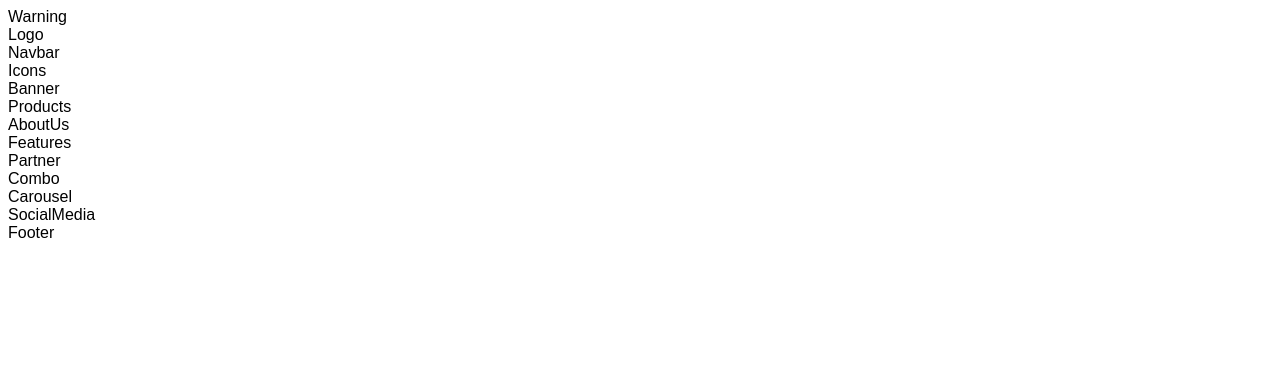
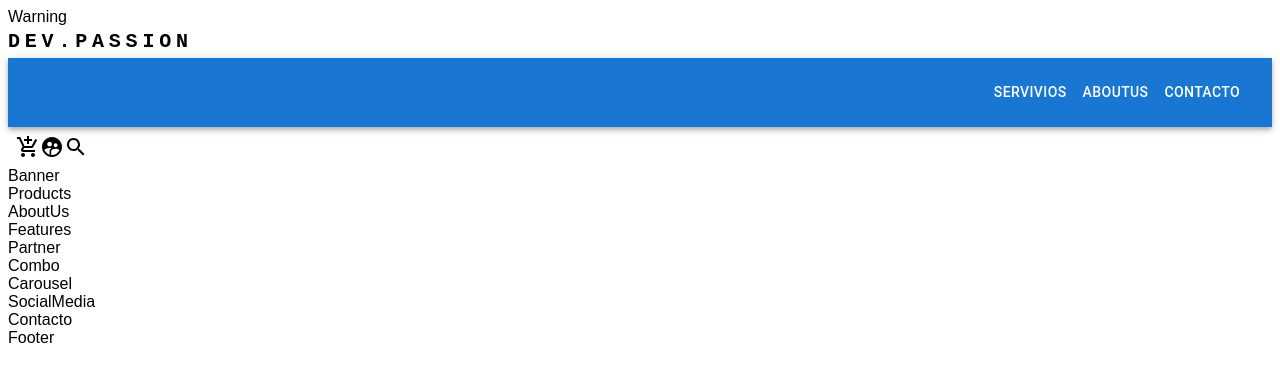
Before and after one commit to eugenia1984/numen-react, a React (Create React App) app in the folder react-numen/: page / in a window 1280 px wide. Shown: the top 382 px of the page. Built offline with nearby package versions, Linux system fonts and the light colour scheme.

Commit message:
se crea Navbar, Logo y Icons; en pages se incluye Contacto y ruteo en App

```diff
--- a/react-numen/package.json
+++ b/react-numen/package.json
@@ -3,6 +3,10 @@
   "version": "0.1.0",
   "private": true,
   "dependencies": {
+    "@emotion/react": "^11.10.0",
+    "@emotion/styled": "^11.10.0",
+    "@mui/icons-material": "^5.10.2",
+    "@mui/material": "^5.10.2",
     "@testing-library/jest-dom": "^5.16.5",
     "@testing-library/react": "^13.3.0",
     "@testing-library/user-event": "^13.5.0",
--- a/react-numen/src/App.js
+++ b/react-numen/src/App.js
@@ -4,6 +4,8 @@
 import { Footer } from "./components/footer/Footer";
 import { Products } from "./pages/Products";
 import { Warning } from "./components/warning/Warning";
+import { Contacto } from "./pages/Contacto";
+
 
 function App() {
   return (
@@ -11,8 +13,10 @@
     <Warning/>
       <Header />
       <Routes>
-        <Route path="/" element={<Home />} />
-        <Route path="/products" element={<Products />} />
+        <Route exact path="/" element={<Home />} />
+        <Route exact path="/products" element={<Products />} />
+        <Route exact path="/contacto" element={<Contacto />} />
+
       </Routes>
       <Footer />
     </>
--- a/react-numen/src/components/header/Header.jsx
+++ b/react-numen/src/components/header/Header.jsx
@@ -1,14 +1,14 @@
 import React from 'react';
-import { Logo } from "./Logo";
-import { Navbar } from "./Navbar";
-import { Icons } from "./Icons";
+import Logo  from "./Logo";
+import Icons from "./Icons";
+import ResponsiveAppBar from './ResponsiveAppBar';
 
 const Header = () => {
   return (
     <>
-      <Logo />
-      <Navbar />
-      <Icons />
+      <Logo/>
+      <ResponsiveAppBar/>
+      <Icons/>
     </>
   )
 }
--- a/react-numen/src/components/header/Icons.jsx
+++ b/react-numen/src/components/header/Icons.jsx
@@ -1,9 +1,17 @@
-import React from 'react'
+import React from "react";
+import AddShoppingCartIcon from "@mui/icons-material/AddShoppingCart";
+import SupervisedUserCircleIcon from "@mui/icons-material/SupervisedUserCircle";
+import SearchIcon from '@mui/icons-material/Search';
+import Box from "@mui/material/Box";
 
 const Icons = () => {
   return (
-    <div>Icons</div>
-  )
-}
+   <Box sx={{ flexGrow: 1, display: { xs: "none", md: "flex" }, m: 1 }}>
+      <AddShoppingCartIcon/>
+      <SupervisedUserCircleIcon />
+      <SearchIcon/>
+    </Box>
+  );
+};
 
-export {Icons};
+export default Icons;
--- a/react-numen/src/components/header/Logo.jsx
+++ b/react-numen/src/components/header/Logo.jsx
@@ -1,9 +1,47 @@
-import React from 'react'
+import React from "react";
+import Typography from "@mui/material/Typography";
 
 const Logo = () => {
   return (
-    <div>Logo</div>
-  )
-}
+    <>
+      <Typography
+        variant="h6"
+        noWrap
+        component="a"
+        href="/"
+        sx={{
+          mr: 2,
+          display: { xs: "none", md: "flex" },
+          fontFamily: "monospace",
+          fontWeight: 700,
+          letterSpacing: ".3rem",
+          color: "inherit",
+          textDecoration: "none",
+        }}
+      >
+        DEV.PASSION
+      </Typography>
 
-export {Logo};
+      <Typography
+        variant="h5"
+        noWrap
+        component="a"
+        href=""
+        sx={{
+          mr: 2,
+          display: { xs: "flex", md: "none" },
+          flexGrow: 1,
+          fontFamily: "monospace",
+          fontWeight: 700,
+          letterSpacing: ".3rem",
+          color: "inherit",
+          textDecoration: "none",
+        }}
+      >
+        DEV.PASSION
+      </Typography>
+    </>
+  );
+};
+
+export default Logo;
--- a/react-numen/src/components/header/Navbar.jsx
+++ /dev/null
@@ -1,9 +0,0 @@
-import React from 'react'
-
-const Navbar = () => {
-  return (
-    <div>Navbar</div>
-  )
-}
-
-export {Navbar};
--- /dev/null
+++ b/react-numen/src/components/header/ResponsiveAppBar.jsx
@@ -0,0 +1,131 @@
+import * as React from "react";
+import AppBar from "@mui/material/AppBar";
+import Box from "@mui/material/Box";
+import Toolbar from "@mui/material/Toolbar";
+import IconButton from "@mui/material/IconButton";
+import Typography from "@mui/material/Typography";
+import Menu from "@mui/material/Menu";
+import MenuIcon from "@mui/icons-material/Menu";
+import Container from "@mui/material/Container";
+
+import Button from "@mui/material/Button";
+import Tooltip from "@mui/material/Tooltip";
+import MenuItem from "@mui/material/MenuItem";
+
+const pages = ["Servivios", "AboutUs", "Contacto"];
+const settings = ["Profile", "Account", "Dashboard", "Logout"];
+
+const ResponsiveAppBar = () => {
+  const [anchorElNav, setAnchorElNav] = React.useState(null);
+  const [anchorElUser, setAnchorElUser] = React.useState(null);
+
+  const handleOpenNavMenu = (event) => {
+    setAnchorElNav(event.currentTarget);
+  };
+  const handleOpenUserMenu = (event) => {
+    setAnchorElUser(event.currentTarget);
+  };
+
+  const handleCloseNavMenu = () => {
+    setAnchorElNav(null);
+  };
+
+  const handleCloseUserMenu = () => {
+    setAnchorElUser(null);
+  };
+
+  return (
+    <AppBar position="static">
+      <Container maxWidth="xl">
+        <Toolbar disableGutters>
+          <Box sx={{ flexGrow: 1, display: { xs: "flex", md: "none" } }}>
+            <IconButton
+              size="large"
+              aria-label="account of current user"
+              aria-controls="menu-appbar"
+              aria-haspopup="true"
+              onClick={handleOpenNavMenu}
+              color="inherit"
+            >
+              <MenuIcon />
+            </IconButton>
+            <Menu
+              id="menu-appbar"
+              anchorEl={anchorElNav}
+              anchorOrigin={{
+                vertical: "bottom",
+                horizontal: "left",
+              }}
+              keepMounted
+              transformOrigin={{
+                vertical: "top",
+                horizontal: "left",
+              }}
+              open={Boolean(anchorElNav)}
+              onClose={handleCloseNavMenu}
+              sx={{
+                display: { xs: "block", md: "none" },
+              }}
+            >
+              {pages.map((page) => (
+                <MenuItem key={page} onClick={handleCloseNavMenu}>
+                  <Typography textAlign="center">{page}</Typography>
+                </MenuItem>
+              ))}
+            </Menu>
+          </Box>
+
+          <Box
+            sx={{
+              flexGrow: 1,
+              display: { xs: "none", md: "flex", justifyContent: "flex-end" },
+            }}
+          >
+            {pages.map((page) => (
+              <Button
+                key={page}
+                onClick={handleCloseNavMenu}
+                sx={{ my: 2, color: "white", display: "block" }}
+              >
+                {page}
+              </Button>
+            ))}
+          </Box>
+
+          <Box sx={{ flexGrow: 0 }}>
+            <Tooltip title="Open settings">
+              <IconButton
+                onClick={handleOpenUserMenu}
+                sx={{ p: 0 }}
+              ></IconButton>
+            </Tooltip>
+            <Menu
+              sx={{ mt: "45px" }}
+              id="menu-appbar"
+              anchorEl={anchorElUser}
+              anchorOrigin={{
+                vertical: "top",
+                horizontal: "right",
+              }}
+              keepMounted
+              transformOrigin={{
+                vertical: "top",
+                horizontal: "right",
+              }}
+              open={Boolean(anchorElUser)}
+              onClose={handleCloseUserMenu}
+            >
+              {settings.map((setting) => (
+                <MenuItem key={setting} onClick={handleCloseUserMenu}>
+                  <Typography textAlign="center">{setting}</Typography>
+                </MenuItem>
+              ))}
+            </Menu>
+          </Box>
+
+        </Toolbar>
+      </Container>
+    </AppBar>
+  );
+};
+export default ResponsiveAppBar;
--- /dev/null
+++ b/react-numen/src/pages/Contacto.jsx
@@ -0,0 +1,9 @@
+import React from 'react'
+
+const Contacto = () => {
+  return (
+    <div>Contacto</div>
+  )
+}
+
+export {Contacto}
--- a/react-numen/src/pages/Home.jsx
+++ b/react-numen/src/pages/Home.jsx
@@ -7,6 +7,7 @@
 import { Partner } from "../components/partner/Partner";
 import { Products } from "../components/products/Products";
 import { SocialMedia } from "../components/socialmedia/SocialMedia";
+import {Contacto} from "./Contacto";
 
 const Home = () => {
 return (
@@ -19,6 +20,7 @@
         <Combo />
         <Carousel />
         <SocialMedia />
+        <Contacto/>
     </>
 );
 };
```
Also changed, not shown: 1 other file (tests, documents, lock files or other folders).
